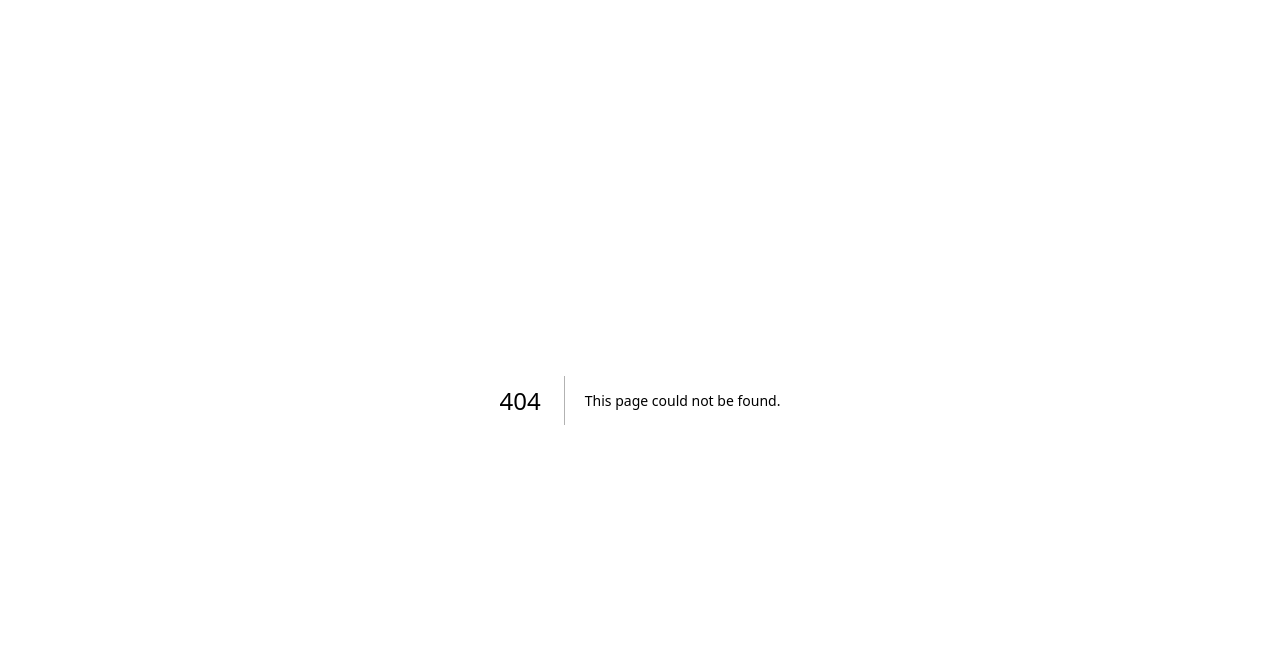
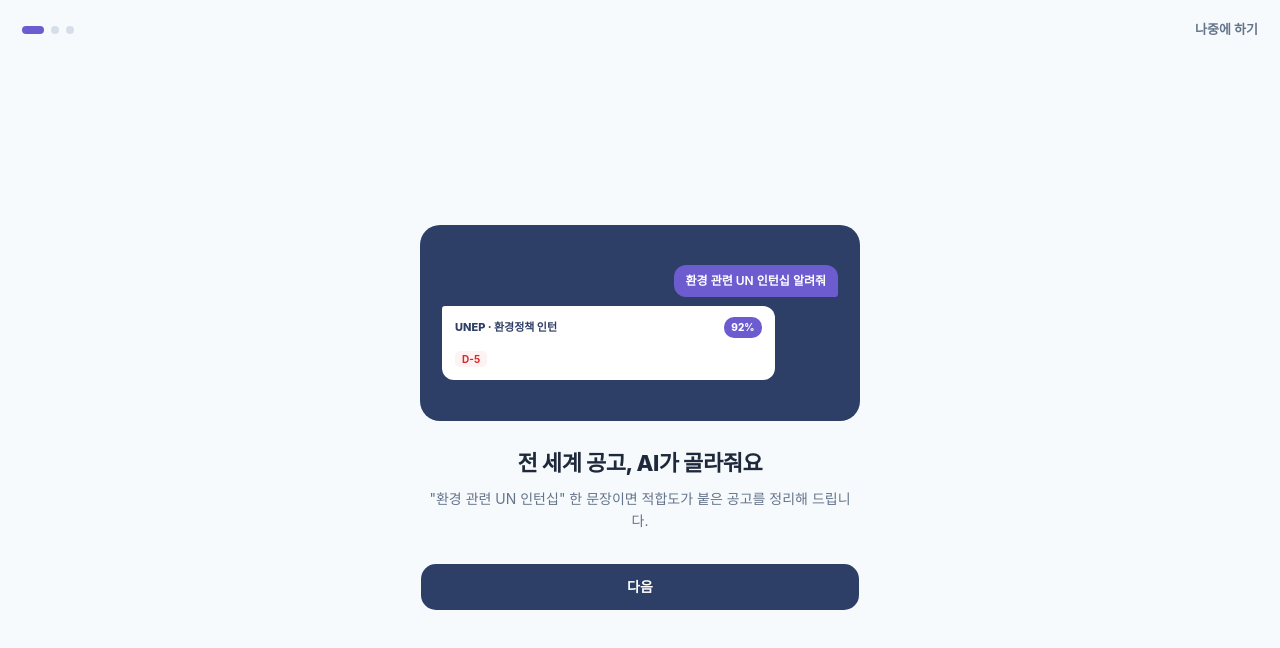
Before and after one commit to UN-GOGO/Frontend, a Next.js app: page /onboarding in a window 1280 px wide. Before the commit this address had no page. Shown: the top 648 px of the page. Built offline with nearby package versions, Linux system fonts and the light colour scheme; a web font is replaced by a local one.

Commit message:
feat(onboarding): 회원가입 후 온보딩 화면 퍼블리싱
- 3스텝 온보딩 캐러셀 (AI 공고 추천·공공데이터·프로필 적합도 소개)
- 스텝 인디케이터, 나중에 하기(스킵), 이전/다음 네비게이션

```diff
--- /dev/null
+++ b/src/app/(auth)/onboarding/page.tsx
@@ -0,0 +1,177 @@
+"use client";
+
+import { useState } from "react";
+import { useRouter } from "next/navigation";
+
+import { Button } from "@/components/ui/button";
+
+type Step = {
+  title: string;
+  desc: string;
+  preview: React.ReactNode;
+};
+
+const STEPS: Step[] = [
+  {
+    title: "전 세계 공고, AI가 골라줘요",
+    desc: '"환경 관련 UN 인턴십" 한 문장이면 적합도가 붙은 공고를 정리해 드립니다.',
+    preview: (
+      <div className="flex w-full animate-[pol-up_0.35s_ease] flex-col gap-2.25">
+        <div className="bg-point self-end rounded-[12px_12px_3px_12px] px-3 py-2 text-xs font-semibold text-white">
+          환경 관련 UN 인턴십 알려줘
+        </div>
+        <div className="bg-card flex w-[84%] flex-col gap-1.75 self-start rounded-[3px_12px_12px_12px] px-3.25 py-2.75">
+          <div className="flex items-center justify-between">
+            <span className="text-primary text-[11px] font-extrabold">
+              UNEP · 환경정책 인턴
+            </span>
+            <span className="bg-point rounded-md px-1.75 py-0.75 text-[10px] font-extrabold text-white">
+              92%
+            </span>
+          </div>
+          <div>
+            <span className="text-destructive rounded-[5px] bg-[#FEF2F2] px-1.75 py-0.5 text-[10px] font-bold">
+              D-5
+            </span>
+          </div>
+        </div>
+      </div>
+    ),
+  },
+  {
+    title: "외교부 공공데이터로 매일 갱신",
+    desc: "신뢰할 수 있는 공공데이터에서 마감·요건을 실시간으로 가져옵니다.",
+    preview: (
+      <div className="bg-card flex w-full animate-[pol-up_0.35s_ease] flex-col gap-2.75 rounded-[14px] p-4">
+        <div className="flex items-center gap-1.75">
+          <span className="bg-point size-2 animate-[pol-blink_1.6s_infinite] rounded-full" />
+          <span className="text-muted-foreground font-mono text-[10px] tracking-[0.5px]">
+            LIVE DATA · 외교부 공공데이터
+          </span>
+        </div>
+        <div className="flex flex-col gap-1.75">
+          <div className="bg-accent h-2.25 w-[90%] rounded-[5px]" />
+          <div className="h-2.25 w-[70%] rounded-[5px] bg-[#F1F5F9]" />
+          <div className="h-2.25 w-[80%] rounded-[5px] bg-[#F1F5F9]" />
+        </div>
+        <div className="text-muted-foreground/80 font-mono text-[10px]">
+          2026.06.13 09:00 KST
+        </div>
+      </div>
+    ),
+  },
+  {
+    title: "프로필을 채우면 적합도가 켜져요",
+    desc: "전공·언어·스킬만 입력하면 매칭과 갭 분석이 자동으로 작동합니다.",
+    preview: (
+      <div className="bg-card flex w-full animate-[pol-up_0.35s_ease] flex-col gap-2.5 rounded-[14px] p-4">
+        <div className="flex gap-2.5">
+          <div className="bg-background flex-1 rounded-[10px] px-1.5 py-3 text-center">
+            <div className="text-primary text-[22px] leading-none font-extrabold">
+              6
+            </div>
+            <div className="text-muted-foreground mt-1 text-[10px]">
+              지원 가능
+            </div>
+          </div>
+          <div className="bg-accent flex-1 rounded-[10px] px-1.5 py-3 text-center">
+            <div className="text-point text-[22px] leading-none font-extrabold">
+              92%
+            </div>
+            <div className="text-point-hover mt-1 text-[10px]">최고 적합도</div>
+          </div>
+        </div>
+        <div className="flex flex-wrap gap-1.5">
+          <span className="bg-primary rounded-md px-2.25 py-1 text-[10px] font-bold text-white">
+            데이터 분석
+          </span>
+          <span className="bg-primary rounded-md px-2.25 py-1 text-[10px] font-bold text-white">
+            영어 보고서
+          </span>
+          <span className="bg-accent text-point-hover rounded-md px-2.25 py-1 text-[10px] font-bold">
+            + 스킬 추가
+          </span>
+        </div>
+      </div>
+    ),
+  },
+];
+
+export default function OnboardingPage() {
+  const router = useRouter();
+  const [step, setStep] = useState(0);
+  const isLast = step === STEPS.length - 1;
+
+  // 스킵 또는 완료 → 프로필 입력 화면으로 (현재는 홈으로)
+  const finish = () => router.push("/");
+
+  const next = () => (isLast ? finish() : setStep((s) => s + 1));
+  const back = () => setStep((s) => Math.max(0, s - 1));
+
+  const current = STEPS[step];
+
+  return (
+    <div className="bg-background flex flex-1 flex-col overflow-y-auto">
+      {/* 상단: 스텝 인디케이터 + 스킵 */}
+      <div className="flex items-center justify-between px-5.5 py-5">
+        <div className="flex items-center gap-1.75">
+          {STEPS.map((_, i) => (
+            <span
+              key={i}
+              className={
+                i === step
+                  ? "bg-point h-2 w-5.5 rounded-[5px] transition-all"
+                  : "h-2 w-2 rounded-full bg-[#D6DEEA] transition-all"
+              }
+            />
+          ))}
+        </div>
+        <button
+          type="button"
+          onClick={finish}
+          className="text-muted-foreground text-[13px] font-bold whitespace-nowrap"
+        >
+          나중에 하기
+        </button>
+      </div>
+
+      <div className="flex flex-1 items-center justify-center px-5 pt-1.5 pb-7.5">
+        <div className="w-full max-w-110">
+          {/* 미리보기 박스 */}
+          <div className="bg-primary mb-6.5 flex h-49 items-center justify-center overflow-hidden rounded-[20px] p-5.5">
+            {current.preview}
+          </div>
+
+          {/* 타이틀 + 설명 */}
+          <div className="px-1.5 text-center">
+            <h2 className="text-foreground mb-2 text-[22px] font-extrabold tracking-[-0.4px]">
+              {current.title}
+            </h2>
+            <p className="text-muted-foreground text-sm leading-relaxed">
+              {current.desc}
+            </p>
+          </div>
+
+          {/* 이전 / 다음 */}
+          <div className="mt-7.5 flex gap-2.5">
+            {step > 0 && (
+              <button
+                type="button"
+                onClick={back}
+                className="border-border shrink-0 rounded-xl border bg-white px-5 py-3.25 text-sm font-bold text-[#475569] transition-colors hover:border-[#C9D3E0]"
+              >
+                이전
+              </button>
+            )}
+            <Button
+              onClick={next}
+              className="h-auto flex-1 rounded-xl py-3.25 font-extrabold hover:bg-[#243152]"
+            >
+              {isLast ? "시작하기" : "다음"}
+            </Button>
+          </div>
+        </div>
+      </div>
+    </div>
+  );
+}
```
